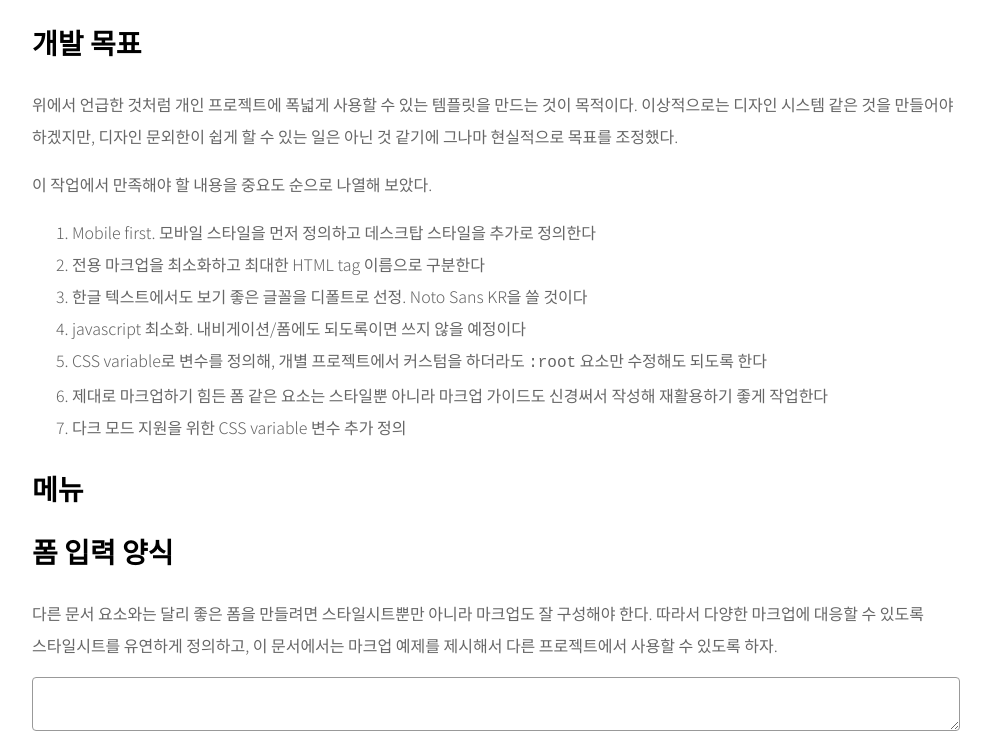
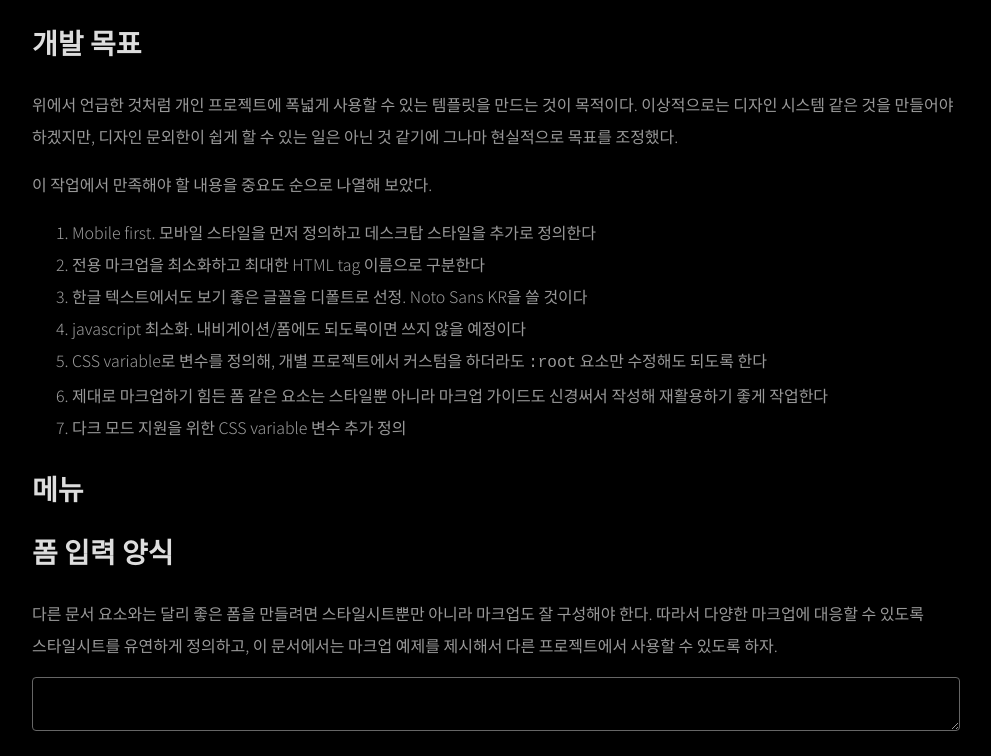
Before and after one commit to e0en/web-template, a plain HTML site: page index.html in a window 1280 px wide. Shown: the part 814-1570 px from the top of the page, without its empty margins (144-1135 px from the left). Drawn offline with Linux system fonts and the dark colour scheme.

Commit message:
Define dark mode colors

```diff
--- a/stylesheet.css
+++ b/stylesheet.css
@@ -6,6 +6,16 @@
   --title-text-color: black;
   --body-text-color: #666;
   --border-color: #999;
+}
+
+@media (prefers-color-scheme: dark) {
+  :root {
+    --main-color: #36c;
+    --background-color: black;
+    --title-text-color: #ddd;
+    --body-text-color: #999;
+    --border-color: #666;
+  }
 }
 
 body {
@@ -59,6 +69,8 @@ textarea {
   border-radius: var(--border-radius);
   padding: calc(2 * var(--border-radius));
   font-size: var(--font-size);
+  background: var(--background-color);
+  color: var(--body-text-color);
 }
 
 
```
